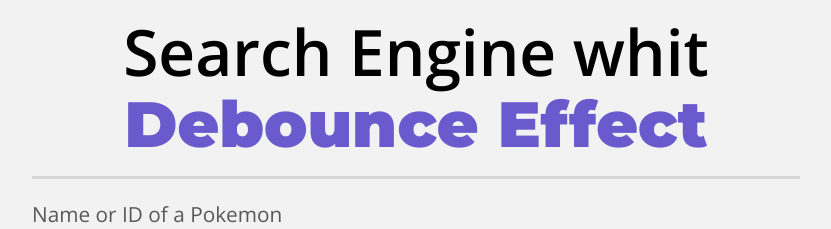
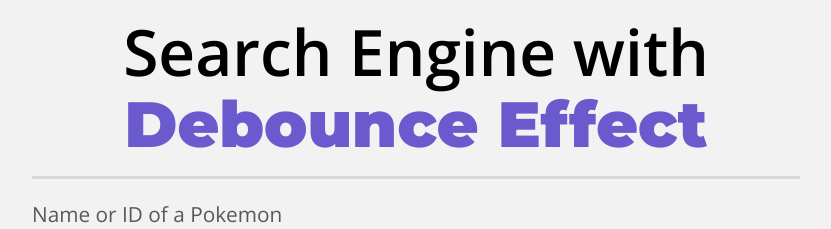
Before and after one commit to Franklin361/search-engine-debounce-effect, a React (Vite) app: page / in a window 1280 px wide. Shown: the top 229 px of the page, without its empty margins (224-1055 px from the left). Built offline with nearby package versions, Linux system fonts and the light colour scheme.

Commit message:
[STYLE] change title

```diff
--- a/src/App.tsx
+++ b/src/App.tsx
@@ -13,7 +13,7 @@
 
   return (
     <main>
-      <h1> <span>Search Engine</span> whit <span>Debounce Effect</span> </h1>
+      <h1> <span>Search Engine</span> with <span>Debounce Effect</span> </h1>
       <Form {...{ value, onChange }} />
       {
         isLoading
```
Also changed, not shown: 1 other file (tests, documents, lock files or other folders).
